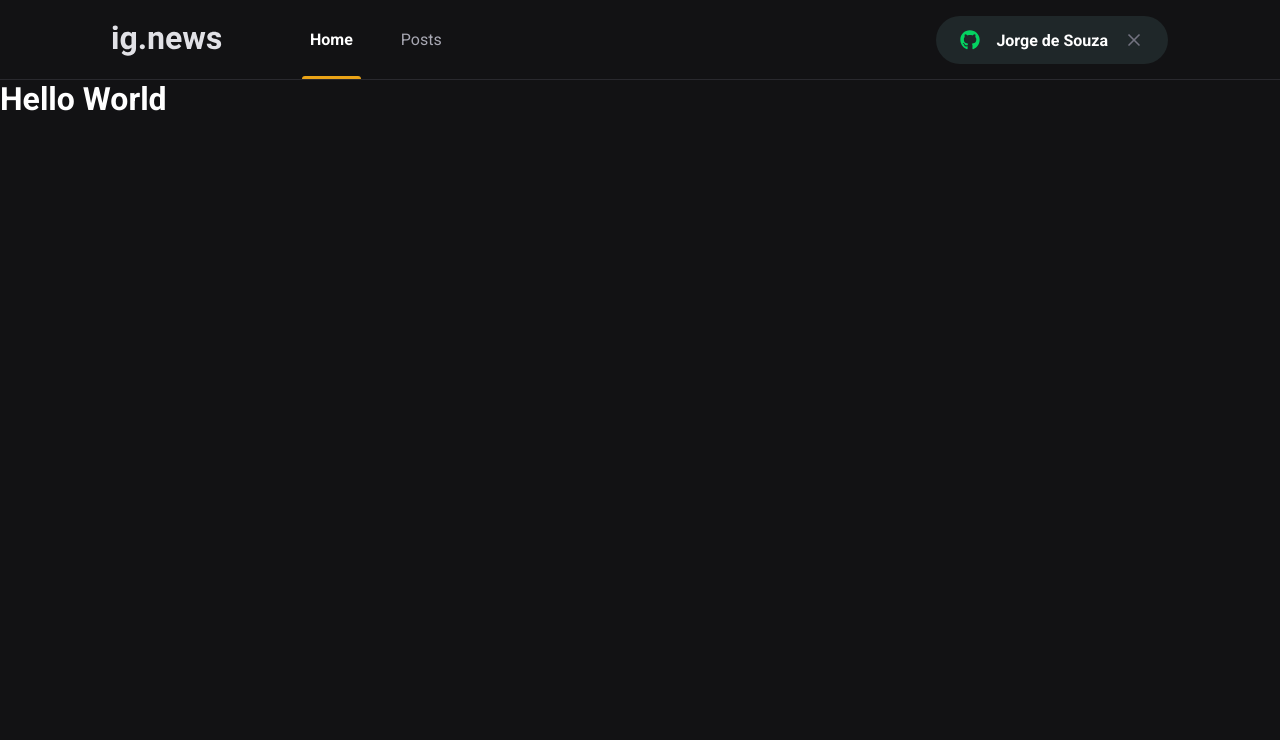
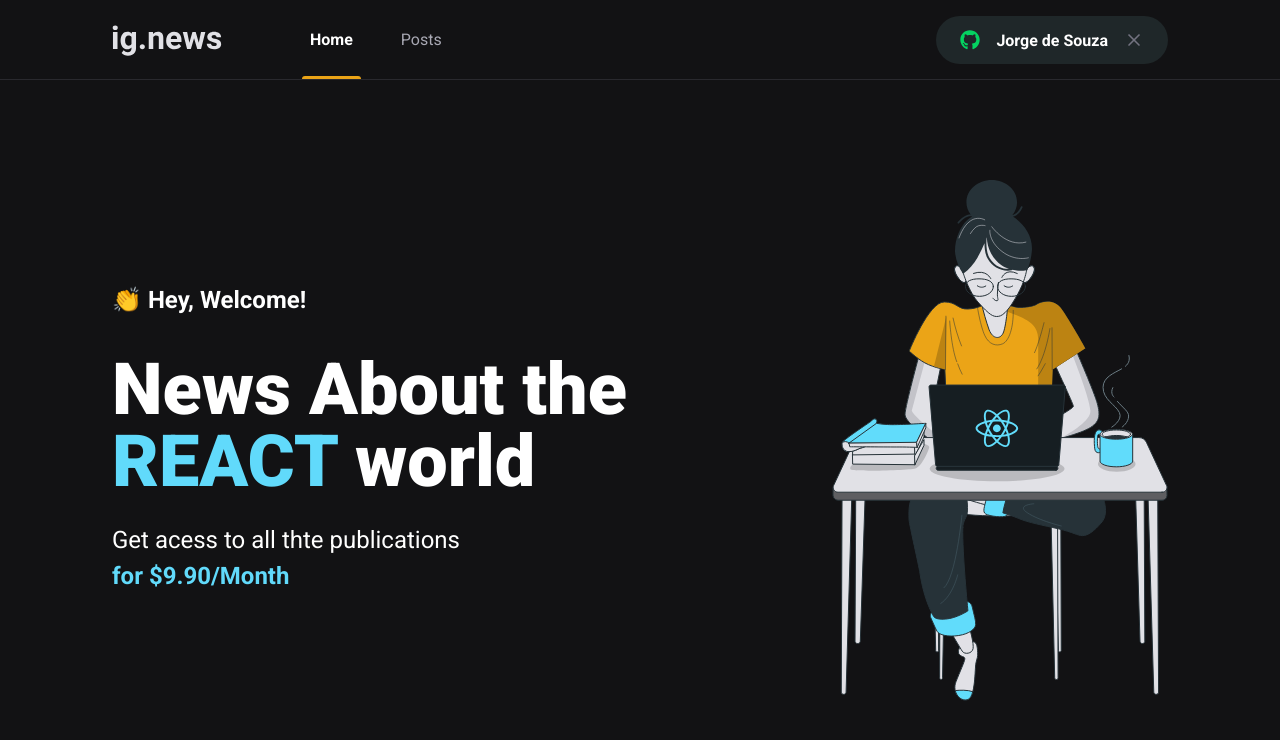
Before and after one commit to srsouzaj/ignews, a Next.js app: page / in a window 1280 px wide. Shown: the top 740 px of the page. Built offline with nearby package versions, Linux system fonts and the light colour scheme.

Commit message:
Estilizando home

```diff
--- /dev/null
+++ b/src/pages/home.module.scss
@@ -0,0 +1,41 @@
+.contentContainer {
+    max-width: 1120px;
+    margin: 0 auto;
+    padding: 0 2rem;
+    height: calc(100vh - 5rem);
+
+    display: flex;
+    align-items: center;
+    justify-content: space-between;
+}
+
+.hero {
+    max-width: 600px;
+
+    > span {
+        font-size: 1.5rem;
+        font-weight: bold;
+    }
+
+    h1 {
+        font-size: 4.5rem;
+        line-height: 4.5rem;
+        font-weight: 900;
+        margin-top: 2.5rem;
+
+        span{
+            color: var(--cyan-500);
+        }
+    }
+
+    p{
+        font-size: 1.5rem;
+        line-height: 2.25rem;
+        margin-top: 1.5rem;
+
+        span{
+            color: var(--cyan-500);
+            font-weight: bold;
+        }
+    }
+}
--- a/src/pages/index.tsx
+++ b/src/pages/index.tsx
@@ -1,13 +1,24 @@
 import Head from 'next/head';
 
+import styles from './home.module.scss'
+
 export default function Home() {
-  return(
+  return (
     <>
-     <Head>
-       <title>INÍCIO | ig.news</title>
-    </Head>
-      <h1>
-      Hello World</h1>
-  </>
+      <Head>
+        <title> Home | ig.news</title>
+      </Head>
+      <main className={styles.contentContainer}>
+        <section className={styles.hero}>
+          <span> 👏 Hey, Welcome!</span>
+          <h1>News About the <span>REACT</span> world</h1>
+          <p> Get acess to all thte publications <br />
+            <span>for $9.90/Month</span>
+          </p>
+        </section>
+
+        <img src="/images/avatar.svg" alt="Girl Coding" />
+      </main>
+    </>
   )
 }
```
